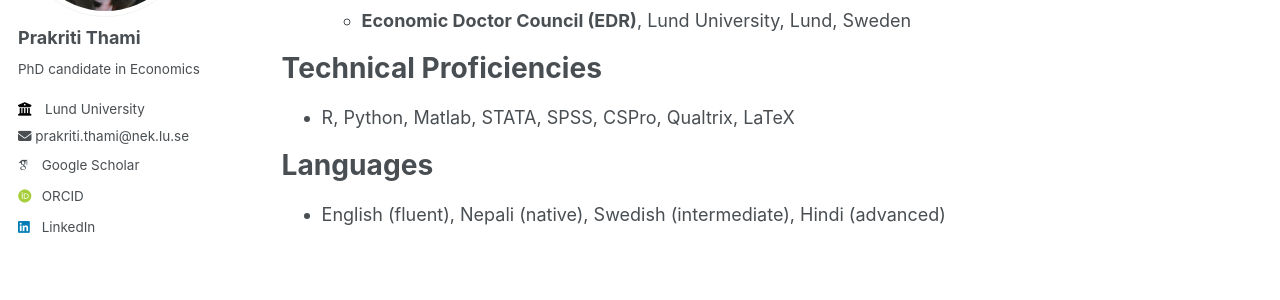
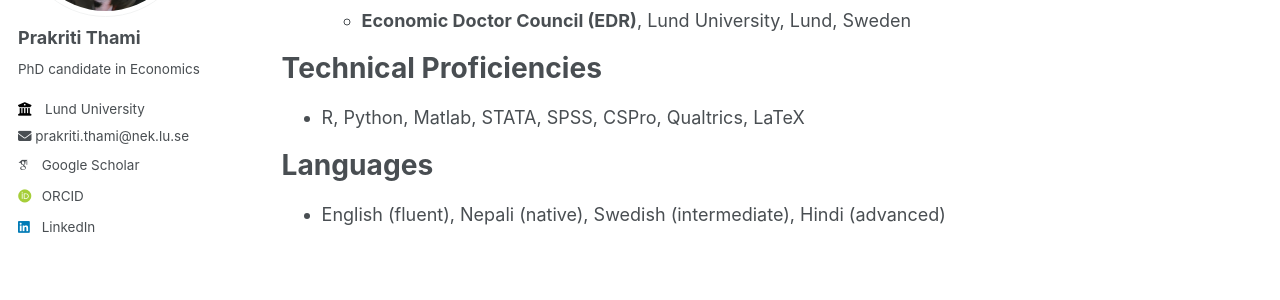
Before and after one commit to prakritithami/prakritithami.github.io, a Jekyll site: the page built from _pages/cv.md, in a window 1280 px wide and 900 px high, scrolled down 639 px. Shown: the part 264-564 px from the top of the window. Built offline with Jekyll 4.4.1, drawn with Linux system fonts in a browser that asks for light colours; some web fonts are replaced.

Commit message:
Update cv.md

```diff
--- a/_pages/cv.md
+++ b/_pages/cv.md
@@ -41,7 +41,7 @@ Other Experience
 
 Technical Proficiencies
 ======
-* R, Python, Matlab, STATA, SPSS, CSPro, Qualtrix, LaTeX
+* R, Python, Matlab, STATA, SPSS, CSPro, Qualtrics, LaTeX
 
 Languages
 ======
```
